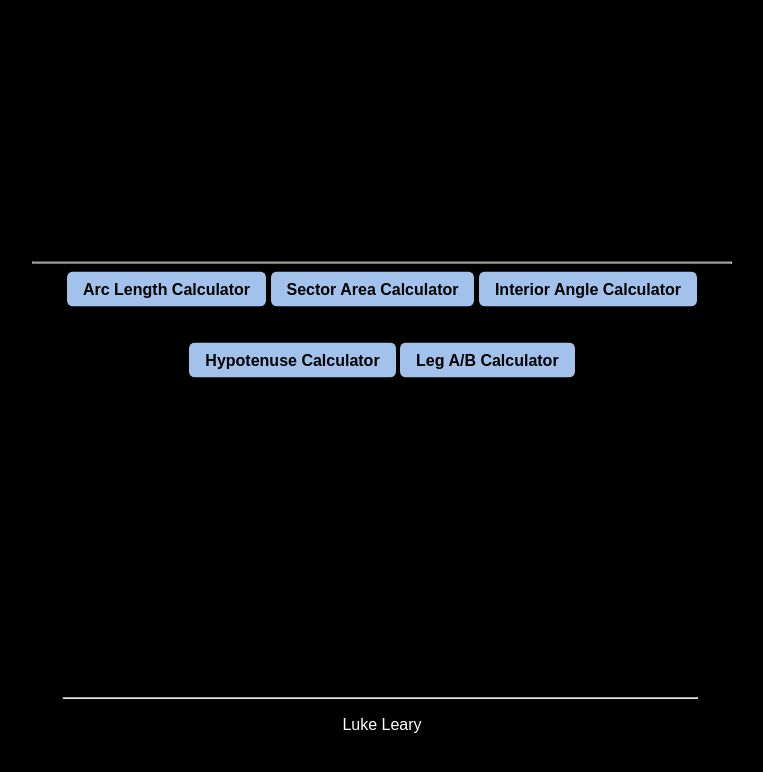
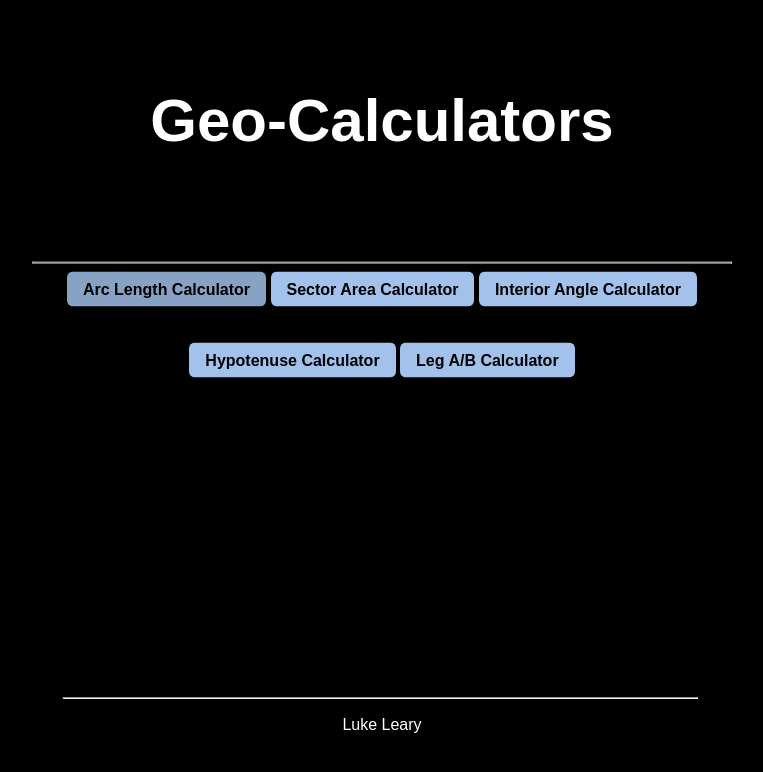
Before and after one commit to LukeLeary/Geometry-Calculators, a plain HTML site: page index.html in a window 1280 px wide. In both pictures the pointer is over the link "Arc Length Calculator". Shown: the whole page, without its empty margins (258-1021 px from the left). Drawn offline with Linux system fonts and the light colour scheme.

Commit message:
Update style.css

```diff
--- a/style.css
+++ b/style.css
@@ -4,7 +4,7 @@ body {
   text-align: center;
 }
 
-.header {
+h1 {
   position: absolute;
   left: 50%;
   top: 10%;
@@ -42,6 +42,11 @@ a:visited {
   border-radius: 6px;
 }
 
+a:hover {
+  background-color: #88a2c4;
+  /*box-shadow: 1px 1px 5px #88a2c4;*/
+}
+
 .credits {
   color: white;
   position: absolute;
```
